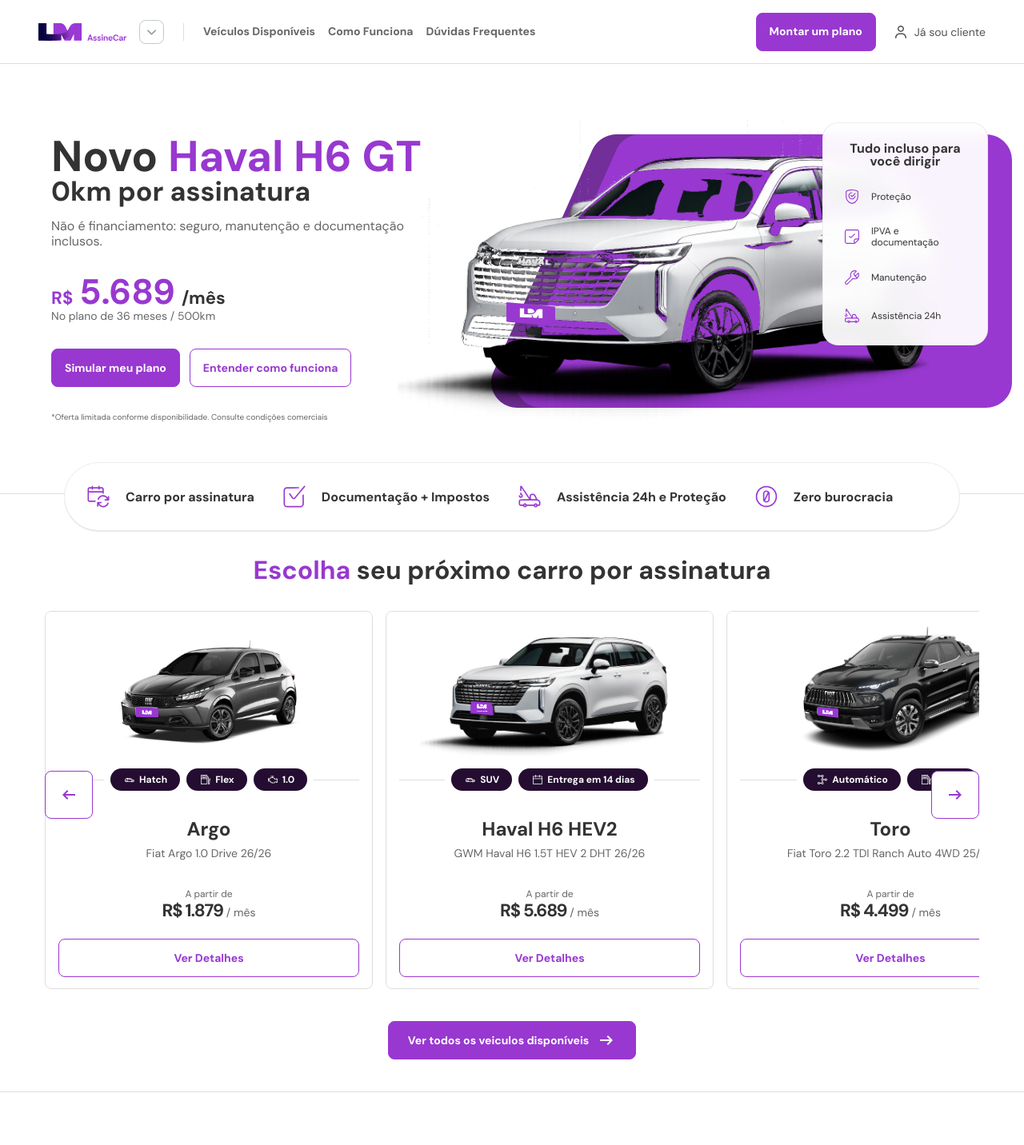
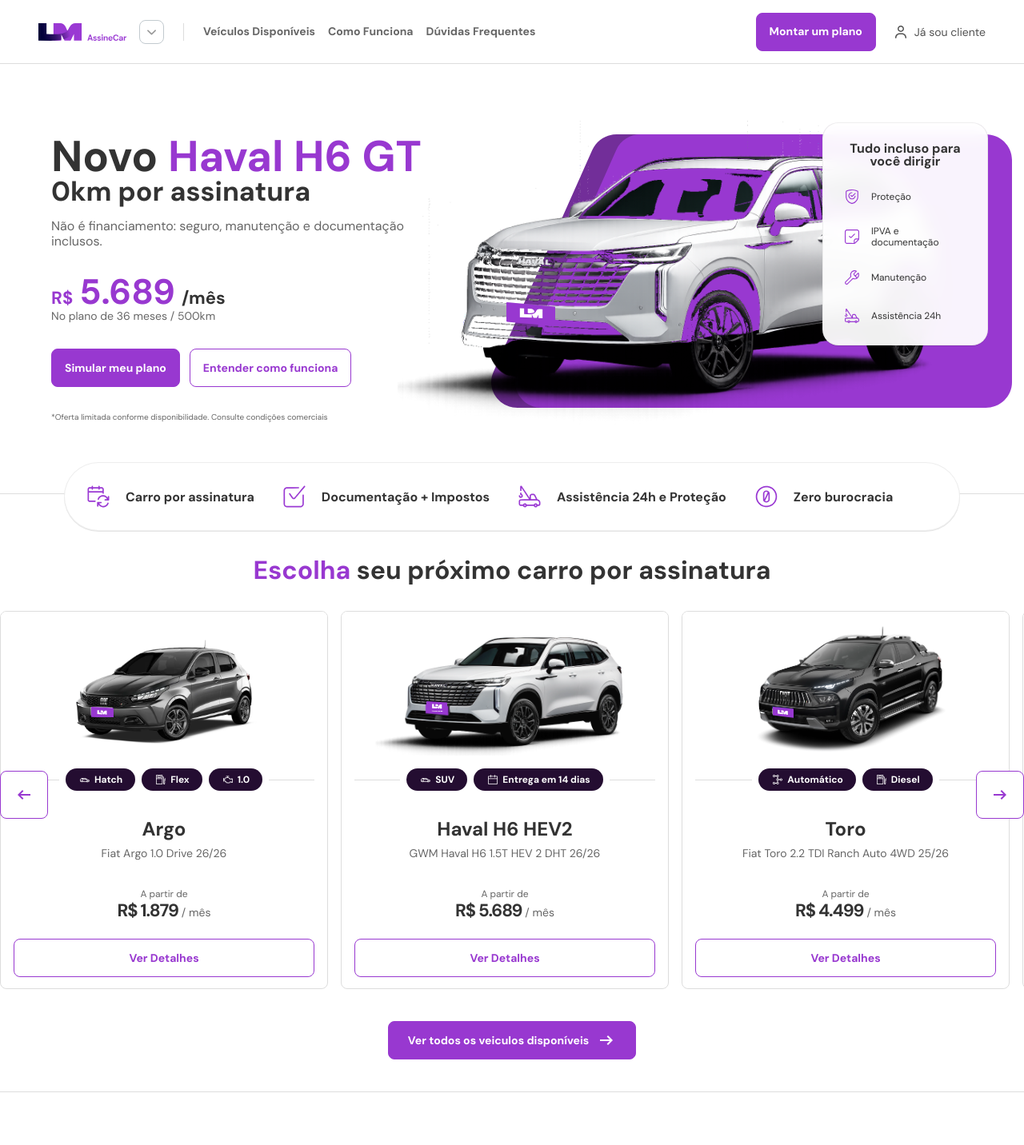
Before and after one commit to jntaslopes/assinecar, a Next.js app: page / in a window 1280 px wide. Shown: the top 1432 px of the page at 80% size. Built offline with nearby package versions, Linux system fonts and the light colour scheme.

Commit message:
Remove vehicle carousel side margin

```diff
--- a/src/app/globals.css
+++ b/src/app/globals.css
@@ -555,7 +555,7 @@
   height: 473px;
   overflow: hidden;
   position: relative;
-  width: min(1688px, calc(100vw - 112px));
+  width: 100vw;
 }
 
 .vehicle-track {
```
